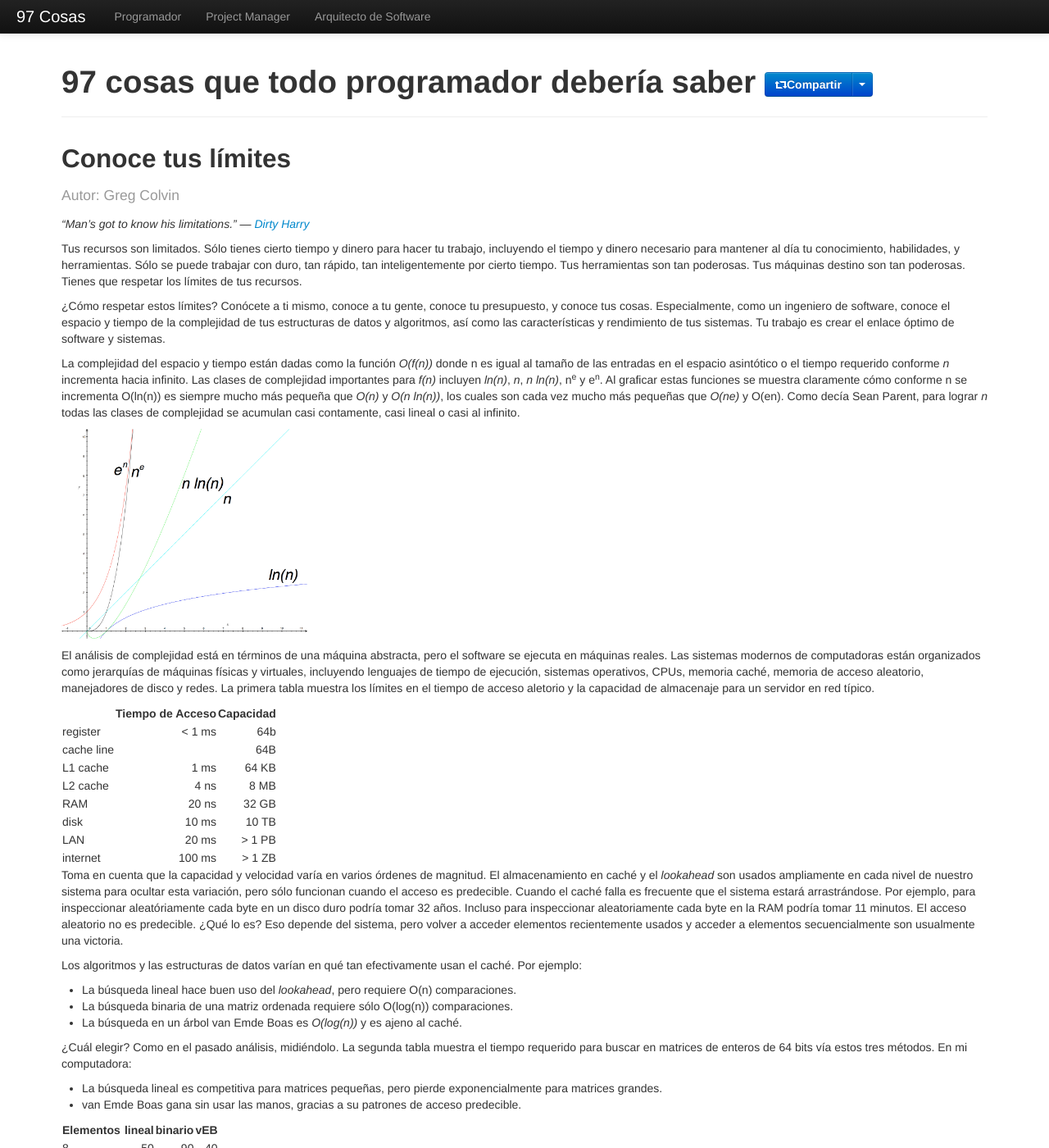
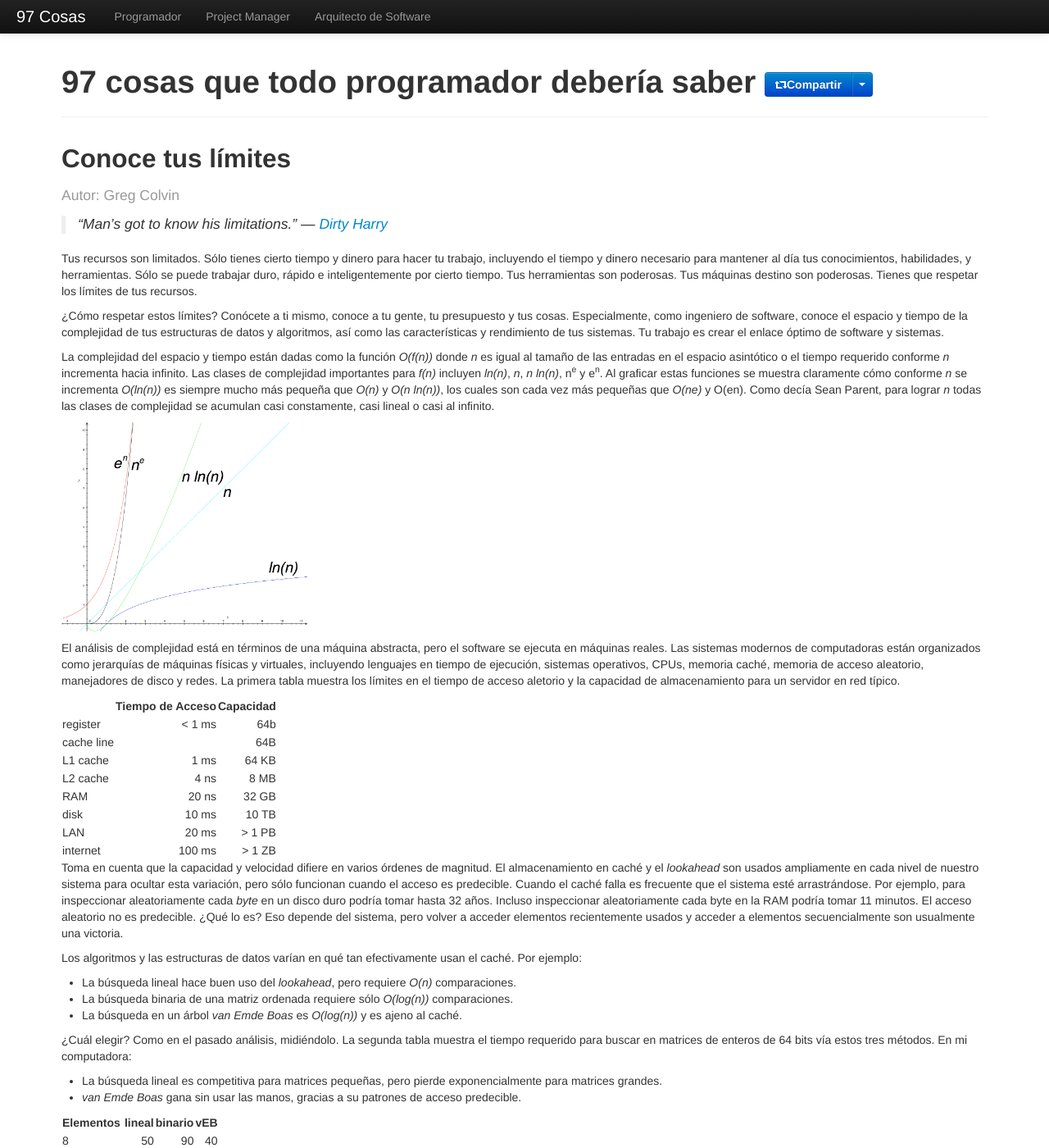
Before and after one commit to esparta/97cosas, a Jekyll site: the page built from programador/conoce-tus-limites.md, in a window 1280 px wide and 1400 px high. Shown: the whole window at 82% size. Built offline with Jekyll 4.4.1, drawn with Linux system fonts in a browser that asks for light colours; comment, search, counter and statistics services are not loaded.

Commit message:
Spelling corrections on conoce-tus-limites

```diff
--- a/programador/conoce-tus-limites.md
+++ b/programador/conoce-tus-limites.md
@@ -7,42 +7,44 @@
 original: http://programmer.97things.oreilly.com/wiki/index.php/Know_Your_Limits
 ---
 
-_"Man's got to know his limitations." — [Dirty Harry][1]_
+> _"Man's got to know his limitations." — [Dirty Harry][1]_
 
-Tus recursos son limitados. Sólo tienes cierto tiempo y dinero para hacer tu
-trabajo, incluyendo el tiempo y dinero necesario para mantener al día tu
-conocimiento, habilidades, y herramientas. Sólo se puede trabajar con duro, tan
-rápido, tan inteligentemente por cierto tiempo. Tus herramientas son tan
-poderosas. Tus máquinas destino son tan poderosas. Tienes que respetar los
+Tus recursos son limitados. Sólo tienes cierto tiempo y dinero para hacer
+tu trabajo, incluyendo el tiempo y dinero necesario para mantener al día
+tus conocimientos, habilidades, y herramientas. Sólo se puede trabajar
+duro, rápido e inteligentemente por cierto tiempo. Tus herramientas son
+poderosas. Tus máquinas destino son poderosas. Tienes que respetar los
 límites de tus recursos.
 
-¿Cómo respetar estos límites? Conócete a ti mismo, conoce a tu gente, conoce tu
-presupuesto, y conoce tus cosas. Especialmente, como un ingeniero de software,
-conoce el espacio y tiempo de la complejidad de tus estructuras de datos y
-algoritmos, así como las características y rendimiento de tus sistemas. Tu
-trabajo es crear el enlace óptimo de software y sistemas.
+¿Cómo respetar estos límites? Conócete a ti mismo, conoce a tu gente, tu
+presupuesto y tus cosas. Especialmente, como ingeniero de software,
+conoce el espacio y tiempo de la complejidad de tus estructuras de datos
+y algoritmos, así como las características y rendimiento de tus sistemas.
+Tu trabajo es crear el enlace óptimo de software y sistemas.
 
-La complejidad del espacio y tiempo están dadas como la función _O(f(n))_ donde
-n es igual al tamaño de las entradas en el espacio asintótico o el tiempo
-requerido conforme *n* incrementa hacia infinito. Las clases de complejidad
-importantes para _f(n)_ incluyen _ln(n)_, *n*, _n ln(n)_, n<sup>e</sup> y
-e<sup>n</sup>. Al graficar estas funciones se muestra claramente cómo conforme
-n se incrementa O(ln(n)) es siempre mucho más pequeña que _O(n)_ y _O(n
-ln(n))_, los cuales son cada vez mucho más pequeñas que _O(ne)_ y O(en). Como
-decía Sean Parent, para lograr *n* todas las clases de complejidad se acumulan
-casi contamente, casi lineal o casi al infinito.
+La complejidad del espacio y tiempo están dadas como la función _O(f(n))_
+donde _n_ es igual al tamaño de las entradas en el espacio asintótico o
+el tiempo requerido conforme *n* incrementa hacia infinito. Las clases
+de complejidad importantes para _f(n)_ incluyen _ln(n)_, *n*, _n ln(n)_,
+n<sup>e</sup> y e<sup>n</sup>. Al graficar estas funciones se muestra
+claramente cómo conforme _n_ se incrementa _O(ln(n))_ es siempre mucho
+más pequeña que _O(n)_ y _O(n ln(n))_, los cuales son cada vez más
+pequeñas que _O(ne)_ y O(en). Como decía Sean Parent, para lograr *n*
+todas las clases de complejidad se acumulan casi constamente, casi lineal
+o casi al infinito.
 
 <a href="assets/img/complexity_classes.jpeg"><img
 src="assets/img/complexity_classes.jpeg" alt="Algunos tipo de complejidad
 importantes" style="width: 300px;"/></a>
 
-El análisis de complejidad está en términos de una máquina abstracta, pero el
-software se ejecuta en máquinas reales. Las sistemas modernos de computadoras
-están organizados como jerarquías de máquinas físicas y virtuales, incluyendo
-lenguajes de tiempo de ejecución, sistemas operativos, CPUs, memoria caché,
-memoria de acceso aleatorio, manejadores de disco y redes. La primera tabla
-muestra los límites en el tiempo de acceso aletorio y la capacidad de
-almacenaje para un servidor en red típico.
+El análisis de complejidad está en términos de una máquina abstracta,
+pero el software se ejecuta en máquinas reales. Las sistemas modernos de
+computadoras están organizados como jerarquías de máquinas físicas y
+virtuales, incluyendo lenguajes en tiempo de ejecución, sistemas
+operativos, CPUs, memoria caché, memoria de acceso aleatorio, manejadores
+de disco y redes. La primera tabla muestra los límites en el tiempo de
+acceso aletorio y la capacidad de almacenamiento para un servidor en red
+típico.
 
 |              | Tiempo de Acceso |  Capacidad |
 |--------------|-----------------:| ----------:|
@@ -55,34 +57,36 @@
 | LAN          | 20 ms            | > 1 PB     |
 | internet     | 100 ms           | > 1 ZB     |
 
-Toma en cuenta que la capacidad y velocidad varía en varios órdenes de
-magnitud. El almacenamiento en caché y el _lookahead_ son usados ampliamente en
-cada nivel de nuestro sistema para ocultar esta variación, pero sólo funcionan
-cuando el acceso es predecible. Cuando el caché falla es frecuente que el
-sistema estará arrastrándose. Por ejemplo, para inspeccionar aleatóriamente
-cada byte en un disco duro podría tomar 32 años. Incluso para inspeccionar
-aleatoriamente cada byte en la RAM podría tomar 11 minutos. El acceso aleatorio
-no es predecible. ¿Qué lo es? Eso depende del sistema, pero volver a acceder
-elementos recientemente usados y acceder a elementos secuencialmente son
+Toma en cuenta que la capacidad y velocidad difiere en varios órdenes de
+magnitud. El almacenamiento en caché y el _lookahead_ son usados
+ampliamente en cada nivel de nuestro sistema para ocultar esta variación,
+pero sólo funcionan cuando el acceso es predecible. Cuando el caché falla
+es frecuente que el sistema esté arrastrándose. Por ejemplo, para
+inspeccionar aleatoriamente cada _byte_ en un disco duro podría tomar
+hasta 32 años. Incluso inspeccionar aleatoriamente cada byte en la RAM
+podría tomar 11 minutos. El acceso aleatorio no es predecible. ¿Qué lo
+es? Eso depende del sistema, pero volver a acceder elementos
+recientemente usados y acceder a elementos secuencialmente son
 usualmente una victoria.
 
-Los algoritmos y las estructuras de datos varían en qué tan efectivamente usan
-el caché. Por ejemplo:
+Los algoritmos y las estructuras de datos varían en qué tan efectivamente
+usan el caché. Por ejemplo:
 
-- La búsqueda lineal hace buen uso del _lookahead_, pero requiere O(n)
+- La búsqueda lineal hace buen uso del _lookahead_, pero requiere _O(n)_
 comparaciones.
-- La búsqueda binaria de una matriz ordenada requiere sólo O(log(n))
+- La búsqueda binaria de una matriz ordenada requiere sólo _O(log(n))_
 comparaciones.
-- La búsqueda en un árbol van Emde Boas es _O(log(n))_ y es ajeno al caché.
+- La búsqueda en un árbol _van Emde Boas_ es _O(log(n))_ y es ajeno al
+caché.
 
-¿Cuál elegir? Como en el pasado análisis, midiéndolo. La segunda tabla muestra
-el tiempo requerido para buscar en matrices de enteros de 64 bits vía estos
-tres métodos. En mi computadora:
+¿Cuál elegir? Como en el pasado análisis, midiéndolo. La segunda tabla
+muestra el tiempo requerido para buscar en matrices de enteros de 64
+bits vía estos tres métodos. En mi computadora:
 
 - La búsqueda lineal es competitiva para matrices pequeñas, pero pierde
 exponencialmente para matrices grandes.
-- van Emde Boas gana sin usar las manos, gracias a su patrones de acceso
-predecible.
+- _van Emde Boas_ gana sin usar las manos, gracias a su patrones de
+acceso predecible.
 
 |Elementos| lineal  | binario |   vEB   |
 |:--------|--------:|--------:|--------:|
@@ -92,6 +96,7 @@
 | 4096    | 17000   | 320     | 160     |
 
 
+
 _"Pagas tu dinero y te llevas tu elección" — [Punch][2]_
 
 [1]: http://www.youtube.com/watch?v=t2JnCXvm_Qc)
```
